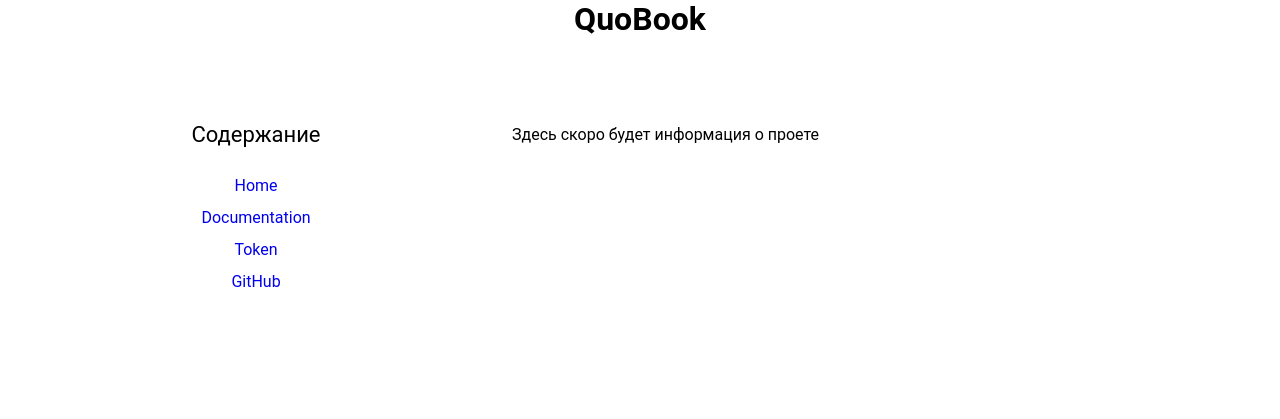
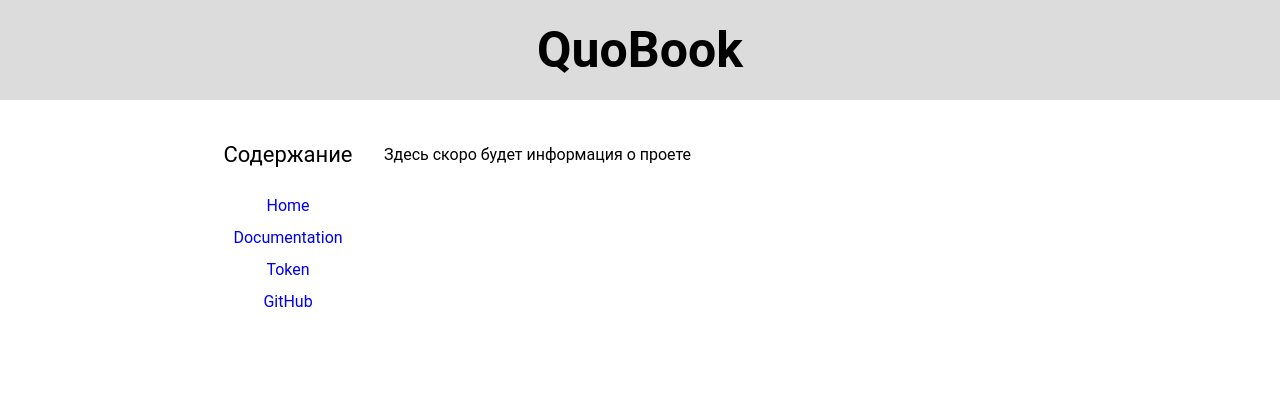
Before and after one commit to VGgog/QuoBook2.0, a Flask app: page / in a window 1280 px wide. Shown: the top 419 px of the page. Run offline with Flask 2, Linux system fonts and the light colour scheme.

Commit message:
Changed the overall design

```diff
--- a/app/static/css/style.css
+++ b/app/static/css/style.css
@@ -13,27 +13,36 @@ details summary::-webkit-details-marker {
 body{
 	max-width: 100%;
 	height: 100%;
+	background: #ffffff;
 }
 h1{
 	text-align: center;
-	justify-content: center;
-	font-size: 40;
+	font-size: 50px;
 	height: 100px;
+	background: #DCDCDC;
+	line-height: 2em;
 }
 .content{
 	position: fixed;
+	margin-right: 20%;
+	margin-left: 30%;
 	right: 0;
-	width: 60%;
+	width: 50%;
 	height: 100%;
 	line-height: 70px;
+	margin-top: 20px;
+	background: 	#ffffff;
+	border-radius: 5px;
 }
 .sidebar{
 	text-align: center;
 	position: fixed;
+	margin-left: 15%;
+	margin-top: 20px;
 	left: 0;
-	width: 40%;
-	height: 100%;
-
+	width: 15%;
+	height: 300px;
+	background: #ffffff;
 }
 .sidebar ul a{
 	font-size: 16px;
```
Also changed, not shown: tests/test_app.py (deleted, +0 -27 lines).
